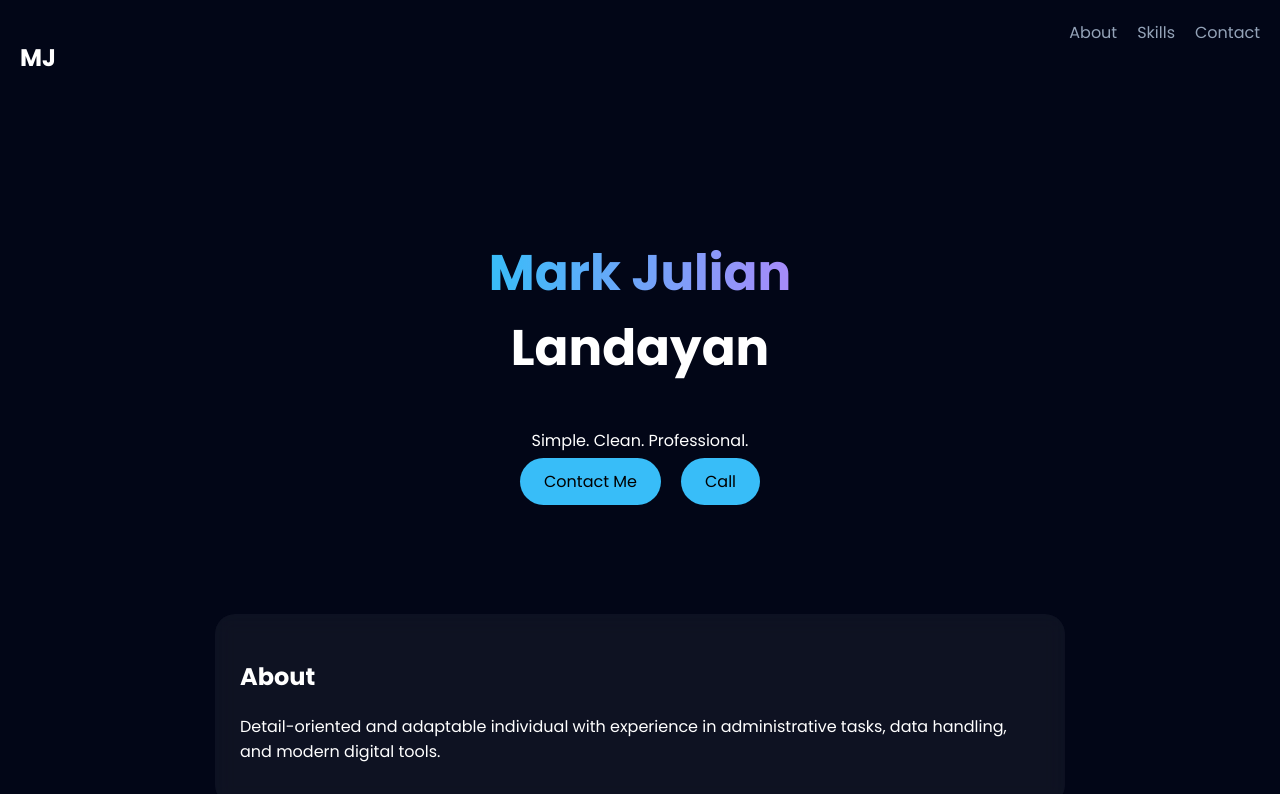
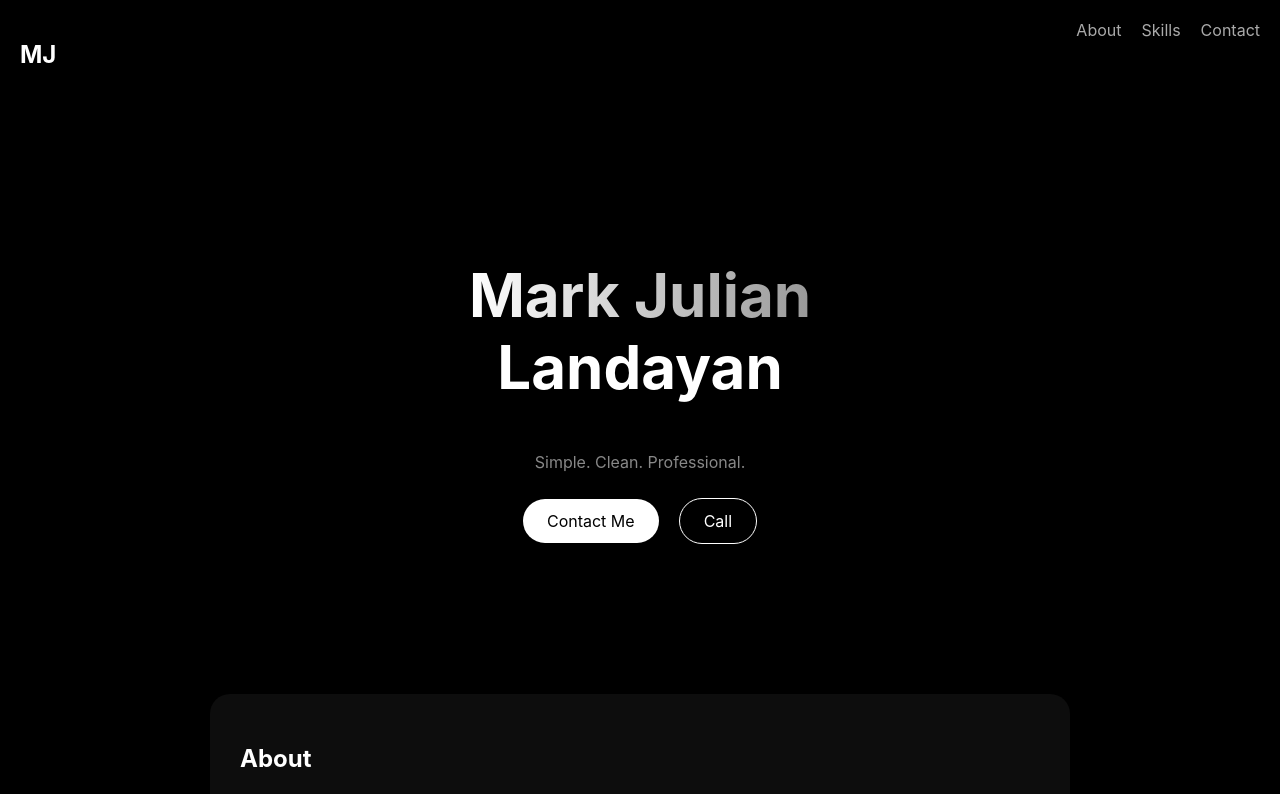
Before and after one commit to Work-markjulian/Portfolio, a React (Vite) app: page / in a window 1280 px wide. Shown: the top 794 px of the page. Built offline with nearby package versions, Linux system fonts and the light colour scheme.

Commit message:
Update app.css

```diff
--- a/src/app.css
+++ b/src/app.css
@@ -1,8 +1,8 @@
 body {
   margin: 0;
-  font-family: 'Poppins', sans-serif;
-  background: #020617;
-  color: white;
+  font-family: -apple-system, BlinkMacSystemFont, sans-serif;
+  background: #000;
+  color: #fff;
 }
 
 /* NAV */
@@ -14,55 +14,62 @@ body {
 
 .nav a {
   margin-left: 20px;
-  color: #94a3b8;
+  color: #aaa;
   text-decoration: none;
+}
+
+.nav a:hover {
+  color: white;
 }
 
 /* HERO */
 .hero {
   text-align: center;
-  padding: 80px 20px;
+  padding: 100px 20px;
 }
 
 .title {
-  font-size: 50px;
+  font-size: 60px;
+  font-weight: 700;
 }
 
 .gradient {
-  background: linear-gradient(90deg, #38bdf8, #a78bfa);
+  background: linear-gradient(90deg, #fff, #999);
   -webkit-background-clip: text;
   color: transparent;
 }
 
+.subtitle {
+  color: #888;
+  margin-top: 10px;
+}
+
 /* BUTTON */
 .btn {
+  padding: 12px 24px;
+  border-radius: 999px;
   margin: 10px;
-  padding: 12px 24px;
-  border-radius: 30px;
-  background: #38bdf8;
-  color: black;
   text-decoration: none;
-  transition: 0.3s;
+  display: inline-block;
 }
 
-.btn:hover {
-  transform: scale(1.1);
+.primary {
+  background: white;
+  color: black;
 }
 
-.outline {
-  background: transparent;
-  border: 1px solid #38bdf8;
-  color: #38bdf8;
+.secondary {
+  border: 1px solid white;
+  color: white;
 }
 
 /* CARD */
 .card {
+  max-width: 800px;
   margin: 40px auto;
-  padding: 25px;
-  max-width: 800px;
+  padding: 30px;
   border-radius: 20px;
   background: rgba(255,255,255,0.05);
-  backdrop-filter: blur(10px);
 }
 
 /* GRID */
@@ -77,13 +84,13 @@ body {
 .footer {
   text-align: center;
   margin: 40px;
-  color: #64748b;
+  color: #666;
 }
 
 /* ANIMATION */
 .reveal {
   opacity: 0;
-  transform: translateY(40px);
+  transform: translateY(30px);
   transition: 1s;
 }
 
```
